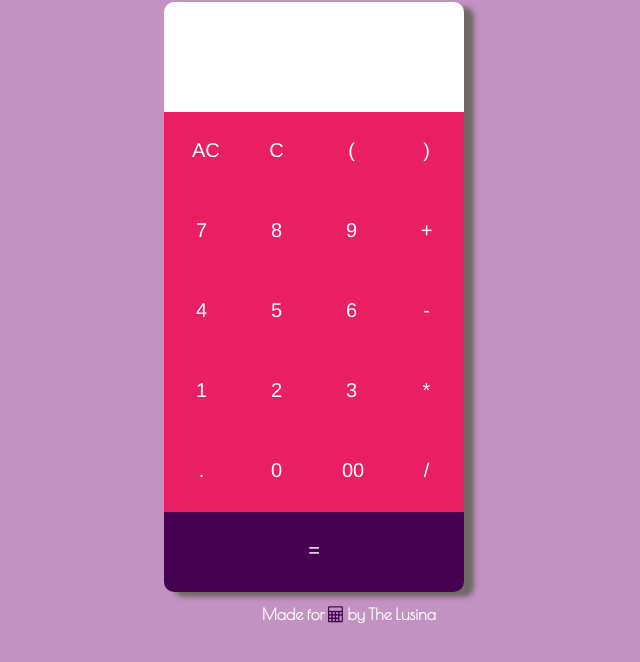
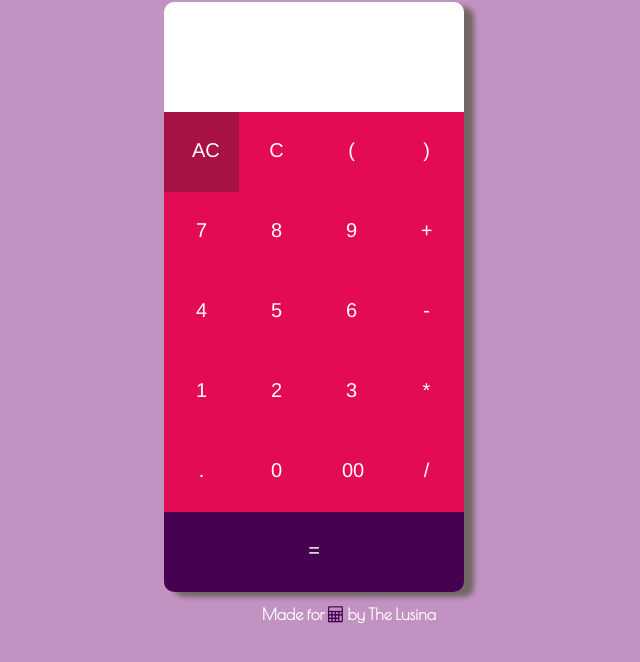
Before and after one commit to BrianLusina/JS-Calculator, a plain HTML site: page index.html in a window 1280 px wide. In both pictures the pointer is over the element "AC". Shown: the part 56-718 px from the top of the page, without its empty margins (291-931 px from the left). Drawn offline with nearby package versions, Linux system fonts and the light colour scheme; a web font is replaced by a local one.

Commit message:
Add hover effect on button container

```diff
--- a/css/main.css
+++ b/css/main.css
@@ -46,11 +46,17 @@ section{
 /*all button styles*/
 .button-container{
 	text-align: center;
-	background-color:#E91E63!important;
+	background-color:#e30b54!important;
 	text-align: center;
 	color:white;
 	padding:28px !important;
 }
+
+.button-container:hover{
+	background-color:#a81144!important;
+	cursor: pointer;
+}
+
 .eq-container{
 	background:#450250 !important;
 	border-bottom-left-radius: 10px;
```
